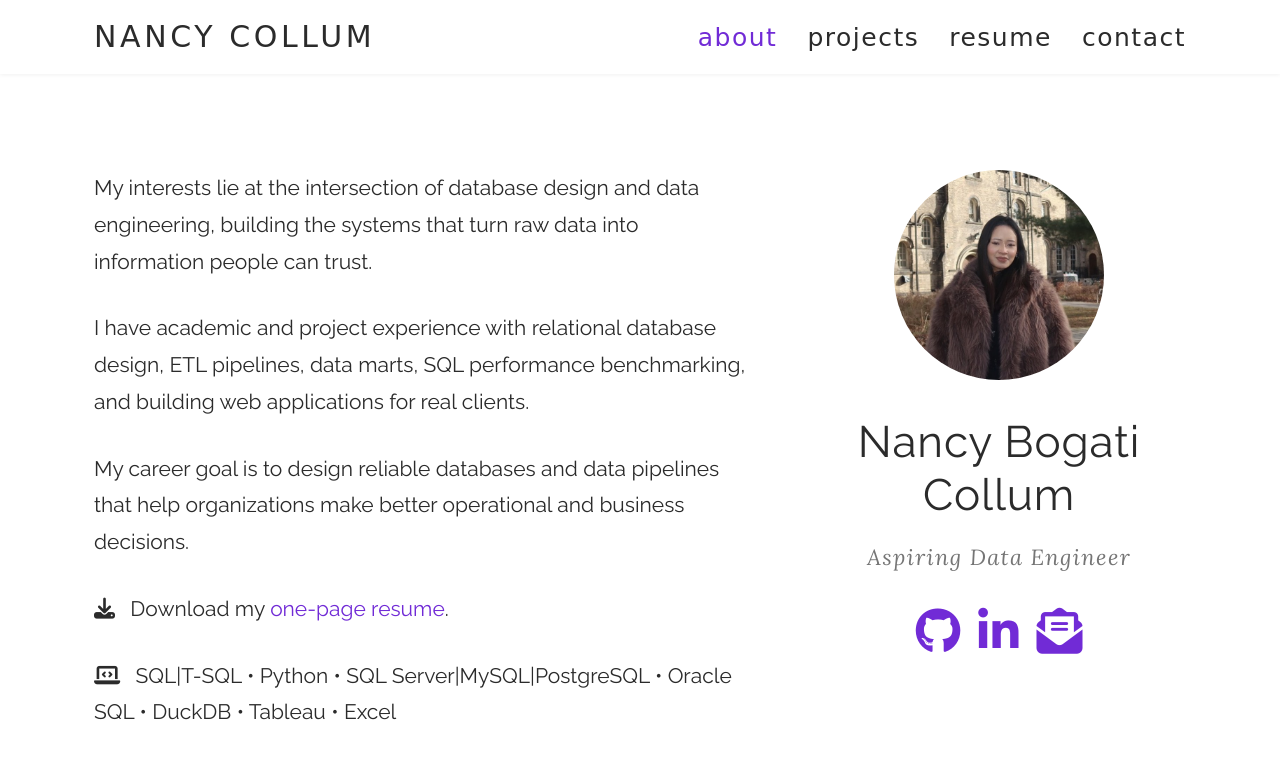
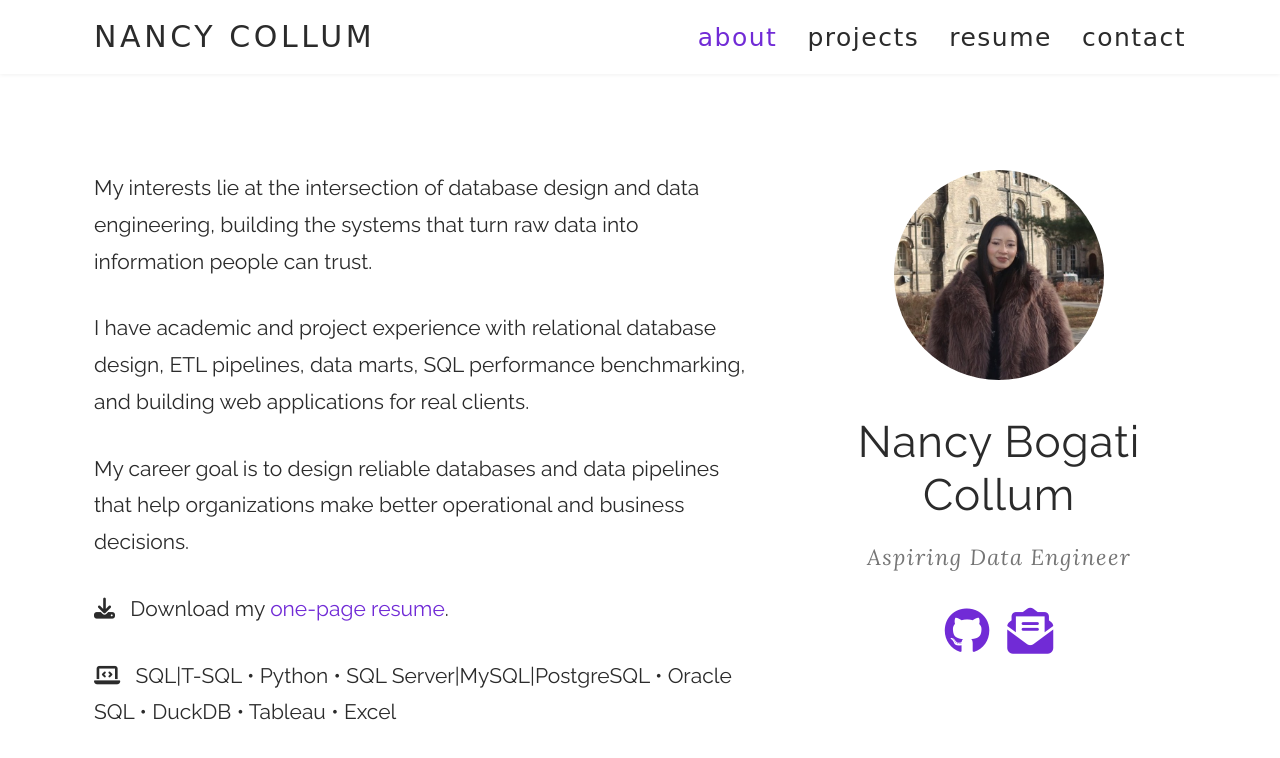
Before and after one commit to ncollum/ncollum.github.io, a plain HTML site: page index.html in a window 1280 px wide. Shown: the top 758 px of the page. Drawn offline with Linux system fonts and the light colour scheme; a web font is replaced by a local one.

Commit message:
Remove LinkedIn icon

```diff
--- a/index.html
+++ b/index.html
@@ -57,7 +57,6 @@
     <p class="role">Aspiring Data Engineer</p>
     <ul class="social">
       <li><a href="https://github.com/ncollum" target="_blank" rel="noopener" aria-label="GitHub"><i class="fab fa-github"></i></a></li>
-      <li><a href="https://linkedin.com/in/nancycollum" target="_blank" rel="noopener" aria-label="LinkedIn"><i class="fab fa-linkedin-in"></i></a></li>
       <li><a href="mailto:bogatic@uwindsor.ca" aria-label="Email"><i class="fas fa-envelope-open-text"></i></a></li>
     </ul>
   </div>
```
